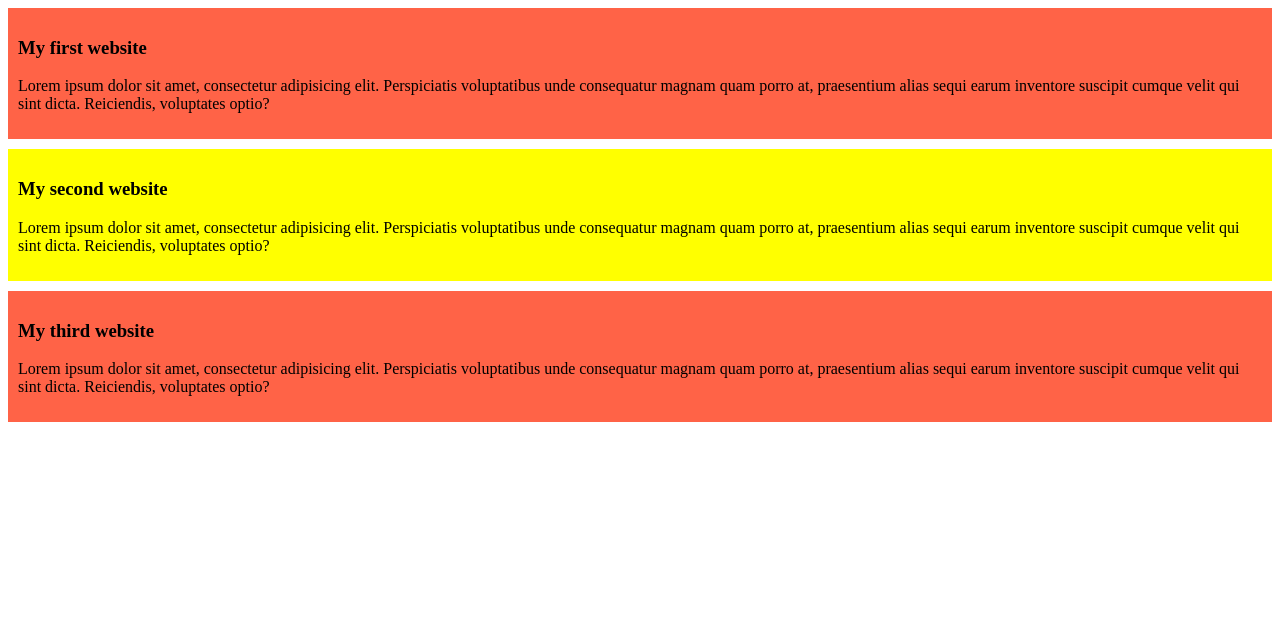
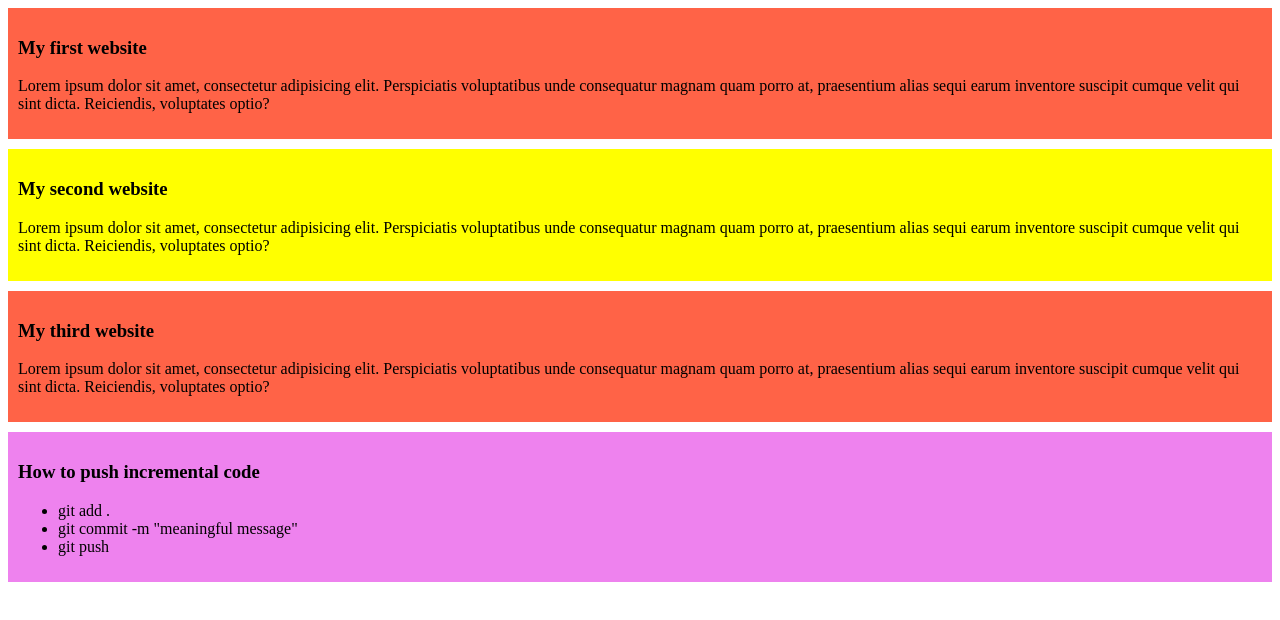
Before and after one commit to SumaiyaFatema/my-simple-website, a plain HTML site: page index.html in a window 1280 px wide. Drawn offline with Linux system fonts and the light colour scheme.

Commit message:
added implementation code

```diff
--- a/index.html
+++ b/index.html
@@ -23,5 +23,14 @@
         <p>Lorem ipsum dolor sit amet, consectetur adipisicing elit. Perspiciatis voluptatibus unde consequatur magnam quam porro at, praesentium alias sequi earum inventore suscipit cumque velit qui sint dicta. Reiciendis, voluptates optio?</p>
     </div>
 
+    <div  class="git">
+        <h3>How to push incremental code</h3>
+        <ul>
+            <li>git add . </li>
+            <li>git commit -m "meaningful message"</li>
+            <li>git push</li>
+        </ul>
+    </div>
+
 </body>
 </html>
--- a/styles/blog.css
+++ b/styles/blog.css
@@ -7,3 +7,8 @@ div{
 .none{
     background-color: yellow;
 }
+
+.git{
+    background-color: violet;
+
+}
```
